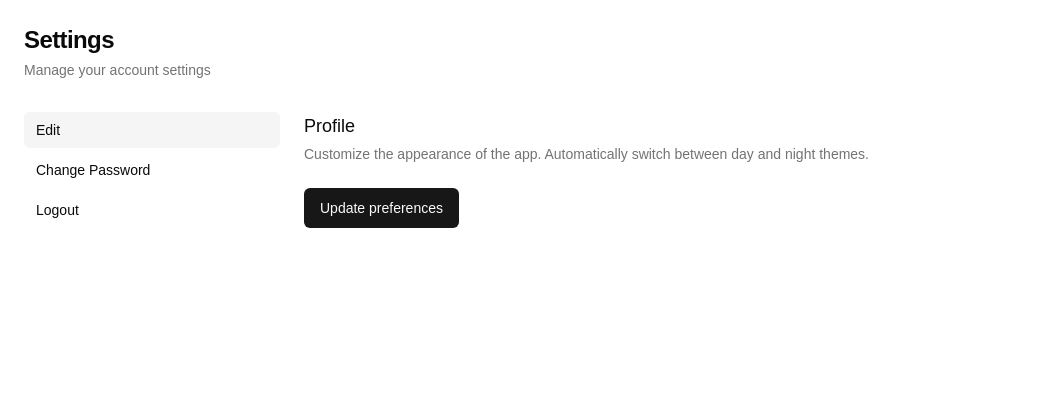
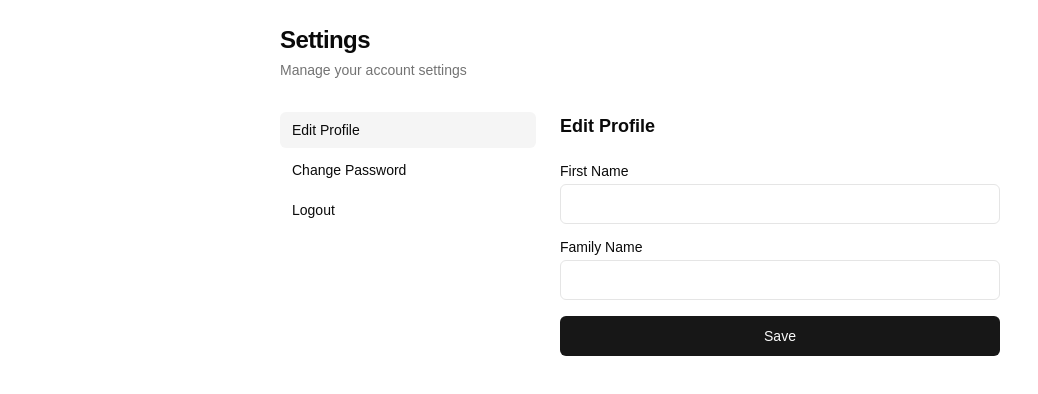
Before and after one commit to y-yudai/next-supabase-starter, a Next.js app: page /examples/settings/edit-profile in a window 1280 px wide. Shown: the top 394 px of the page, without its empty margins (0-1038 px from the left). Built offline with nearby package versions, Linux system fonts and the light colour scheme; no server answers.

Commit message:
add: settings ui

```diff
--- a/src/app/examples/settings/change-password/page.client.tsx
+++ b/src/app/examples/settings/change-password/page.client.tsx
@@ -1,14 +1,7 @@
 'use client'
 
 import { useState } from 'react'
-
-import { Button } from '@/components/ui/button'
-import {
-  CardContent,
-  CardFooter,
-  CardHeader,
-  CardTitle,
-} from '@/components/ui/card'
+import { Button } from "@/components/ui/button"
 import { Input } from '@/components/ui/input'
 import { Label } from '@/components/ui/label'
 
@@ -22,12 +15,10 @@ export default function PageClient() {
   const changePassword = async () => {}
 
   return (
-    <main className="mx-auto mt-12 flex max-w-screen-md justify-center">
-      <div className="w-[350px]">
-        <CardHeader>
-          <CardTitle>Change Password</CardTitle>
-        </CardHeader>
-        <CardContent>
+    <main className="mx-auto flex max-w-screen-md justify-center">
+      <div className="w-full">
+        <h2 className='font-bold text-lg'>Change Password</h2>
+        <div className="mt-6">
           <form>
             <div className="grid w-full items-center gap-4">
               <div className="flex flex-col space-y-1.5">
@@ -50,13 +41,11 @@ export default function PageClient() {
               </div>
             </div>
           </form>
-        </CardContent>
-        <CardFooter className="flex flex-col">
-          <Button className="w-full" onClick={changePassword}>
+          <Button className="w-full mt-4" onClick={changePassword}>
             {' '}
-            Reset passowrd
+            Save
           </Button>
-        </CardFooter>
+        </div>
       </div>
     </main>
   )
--- a/src/app/examples/settings/edit-profile/page.client.tsx
+++ b/src/app/examples/settings/edit-profile/page.client.tsx
@@ -1,60 +1,44 @@
 "use client";
 
+import { useState } from 'react'
 import { Button } from "@/components/ui/button"
-import { useRouter } from 'next/navigation'
-import useAuthStore from '@/store/auth'
-import useUserStore from '@/store/user-account'
+import { Input } from '@/components/ui/input'
+import { Label } from '@/components/ui/label'
 
 export default function SettingsPage() {
-  const router = useRouter()
-  const { logout } = useAuthStore()
-  const { resetUserAccount } = useUserStore()
-
-  const handleSignOut = async () => {
-    try {
-      await logout()
-      await resetUserAccount()
-    } catch (error) {
-      console.error(error)
-    } finally {
-      router.push('/examples/signin')
-    }
-  }
+  const save = async () => {}
 
   return (
-    <div className="container mx-auto p-6">
-      <div className="space-y-1">
-        <h1 className="text-2xl font-semibold tracking-tight">Settings</h1>
-        <p className="text-sm text-muted-foreground">
-          Manage your account settings
-        </p>
-      </div>
-
-      <div className="flex flex-col md:flex-row gap-6 mt-8">
-        {/* Sidebar Navigation */}
-        <nav className="w-full md:w-64 space-y-1">
-          <a href="/examples/settings/edit-profile" className="block px-3 py-2 rounded-md text-sm bg-muted">
-            Edit
-          </a>
-          <a href="/examples/settings/change-password" className="block px-3 py-2 rounded-md text-sm">
-            Change Password
-          </a>
-          <a href="#" onClick={handleSignOut} className="block px-3 py-2 rounded-md text-sm">
-            Logout
-          </a>
-        </nav>
-
-        {/* Main Content */}
-        <div className="flex-1 space-y-6">
-          <div className="space-y-1">
-            <h2 className="text-lg font-medium">Profile</h2>
-            <p className="text-sm text-muted-foreground">
-              Customize the appearance of the app. Automatically switch between day and night themes.
-            </p>
-          </div>
-          <Button className="mt-6">Update preferences</Button>
+    <main className="mx-auto flex max-w-screen-md justify-center">
+      <div className="w-full">
+        <h2 className='font-bold text-lg'>Edit Profile</h2>
+        <div className="mt-6">
+          <form>
+            <div className="grid w-full items-center gap-4">
+              <div className="flex flex-col space-y-1.5">
+                <Label htmlFor="firstName">First Name</Label>
+                <Input
+                  id="firstName"
+                  defaultValue={''}
+                  placeholder=""
+                />
+              </div>
+              <div className="flex flex-col space-y-1.5">
+                <Label htmlFor="famylyName">Family Name</Label>
+                <Input
+                  id="famylyName"
+                  defaultValue={''}
+                  placeholder=""
+                />
+              </div>
+            </div>
+          </form>
+          <Button className="w-full mt-4" onClick={save}>
+            {' '}
+            Save
+          </Button>
         </div>
       </div>
-    </div>
+    </main>
   )
 }
--- /dev/null
+++ b/src/app/examples/settings/layout.tsx
@@ -0,0 +1,74 @@
+"use client";
+
+import { Button } from "@/components/ui/button"
+import { useRouter, usePathname } from 'next/navigation'
+import useAuthStore from '@/store/auth'
+import useUserStore from '@/store/user-account'
+import Link from 'next/link'
+import { ReactNode } from 'react';
+
+interface LayoutProps {
+  children: ReactNode;
+}
+
+export default function Layout({ children }: LayoutProps) {
+  const router = useRouter()
+  const pathname = usePathname()
+  const { logout } = useAuthStore()
+  const { resetUserAccount } = useUserStore()
+
+  const handleSignOut = async () => {
+    try {
+      await logout()
+      await resetUserAccount()
+    } catch (error) {
+      console.error(error)
+    } finally {
+      router.push('/examples/signin')
+    }
+  }
+
+  const links = [
+    { href: "/examples/settings/edit-profile", label: "Edit Profile" },
+    { href: "/examples/settings/change-password", label: "Change Password" },
+  ]
+
+  const isActive = (path: string) => pathname === path
+
+  return (
+    <div className="container max-w-screen-md mx-auto p-6">
+      <div className="space-y-1">
+        <h1 className="text-2xl font-semibold tracking-tight">Settings</h1>
+        <p className="text-sm text-muted-foreground">
+          Manage your account settings
+        </p>
+      </div>
+
+      <div className="flex flex-col md:flex-row gap-6 mt-8">
+        {/* Sidebar Navigation */}
+        <nav className="w-full md:w-64 space-y-1">
+          {links.map((link) => (
+            <Link
+              key={link.href}
+              href={link.href}
+              className={`block px-3 py-2 rounded-md text-sm ${isActive(link.href) ? 'bg-muted font-medium' : 'hover:bg-muted/50'}`}
+            >
+              {link.label}
+            </Link>
+          ))}
+          <button
+            onClick={handleSignOut}
+            className="block w-full text-left px-3 py-2 rounded-md text-sm hover:bg-muted/50"
+          >
+            Logout
+          </button>
+        </nav>
+
+        {/* Main Content */}
+        <div className="flex-1 space-y-6">
+          {children}
+        </div>
+      </div>
+    </div>
+  )
+}
```
